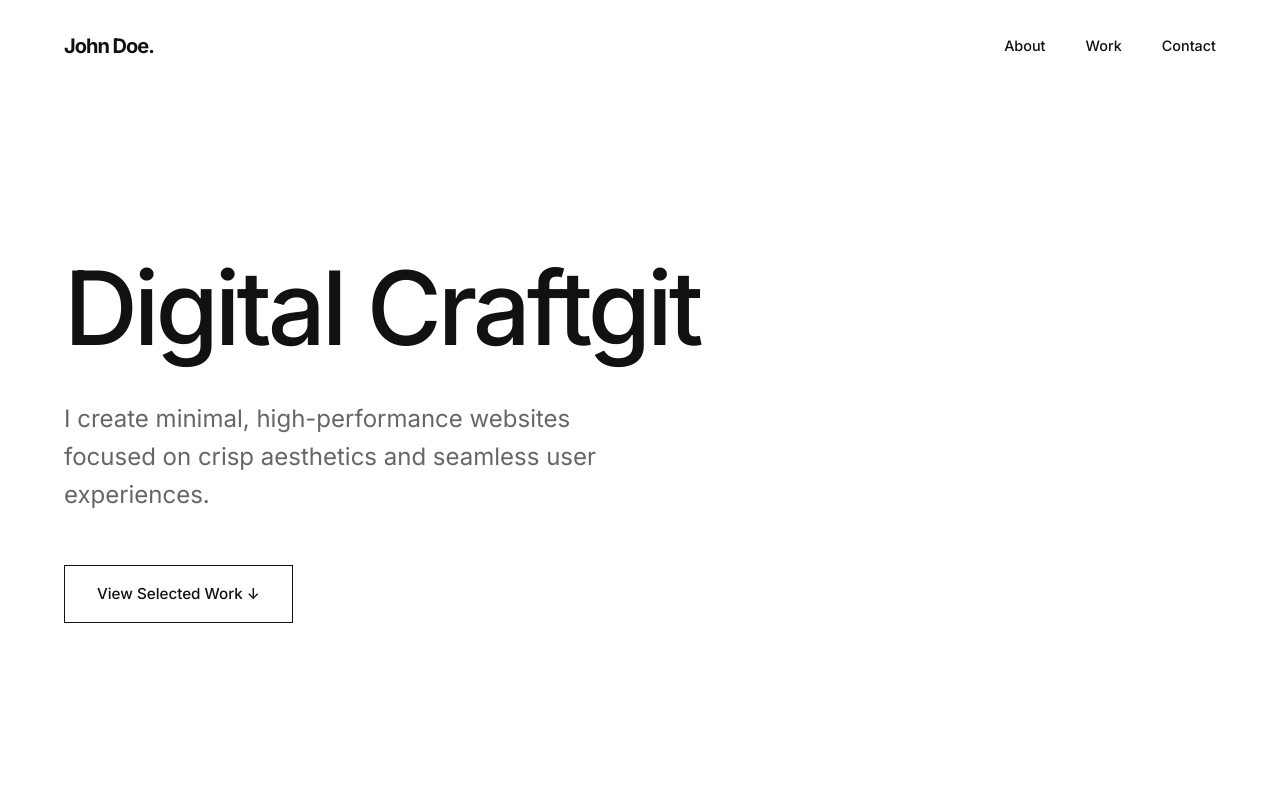
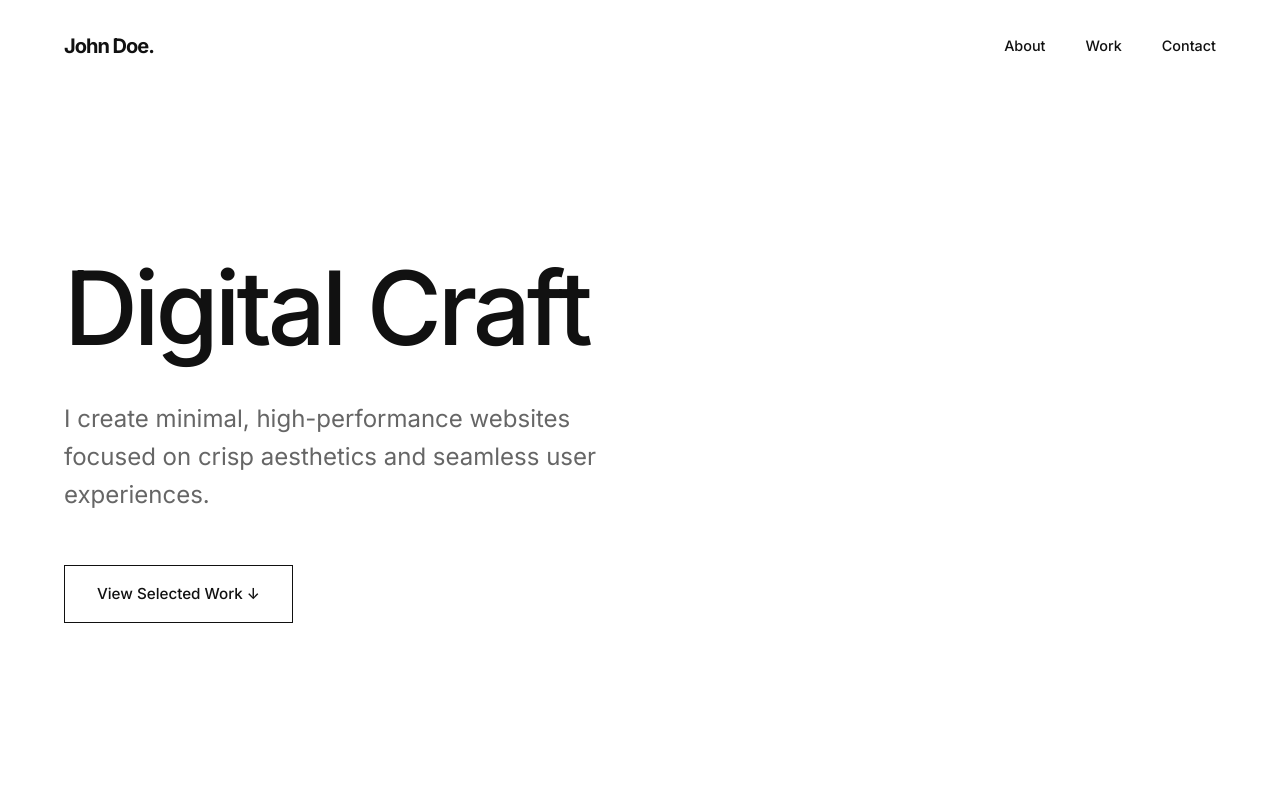
Before and after one commit to K-deharkar/CICD, a plain HTML site: page index.html in a window 1280 px wide. Shown: the top 800 px of the page. Drawn offline with Linux system fonts and the light colour scheme.

Commit message:
changed the title

```diff
--- a/index.html
+++ b/index.html
@@ -24,7 +24,7 @@
     <main>
         <section id="home" class="hero">
             <div class="hero-content">
-                <h1>Digital Craftgit </h1>
+                <h1>Digital Craft </h1>
                 <p>I create minimal, high-performance websites focused on crisp aesthetics and seamless user experiences.</p>
                 <a href="#projects" class="btn btn-outline">View Selected Work &darr;</a>
             </div>
```
